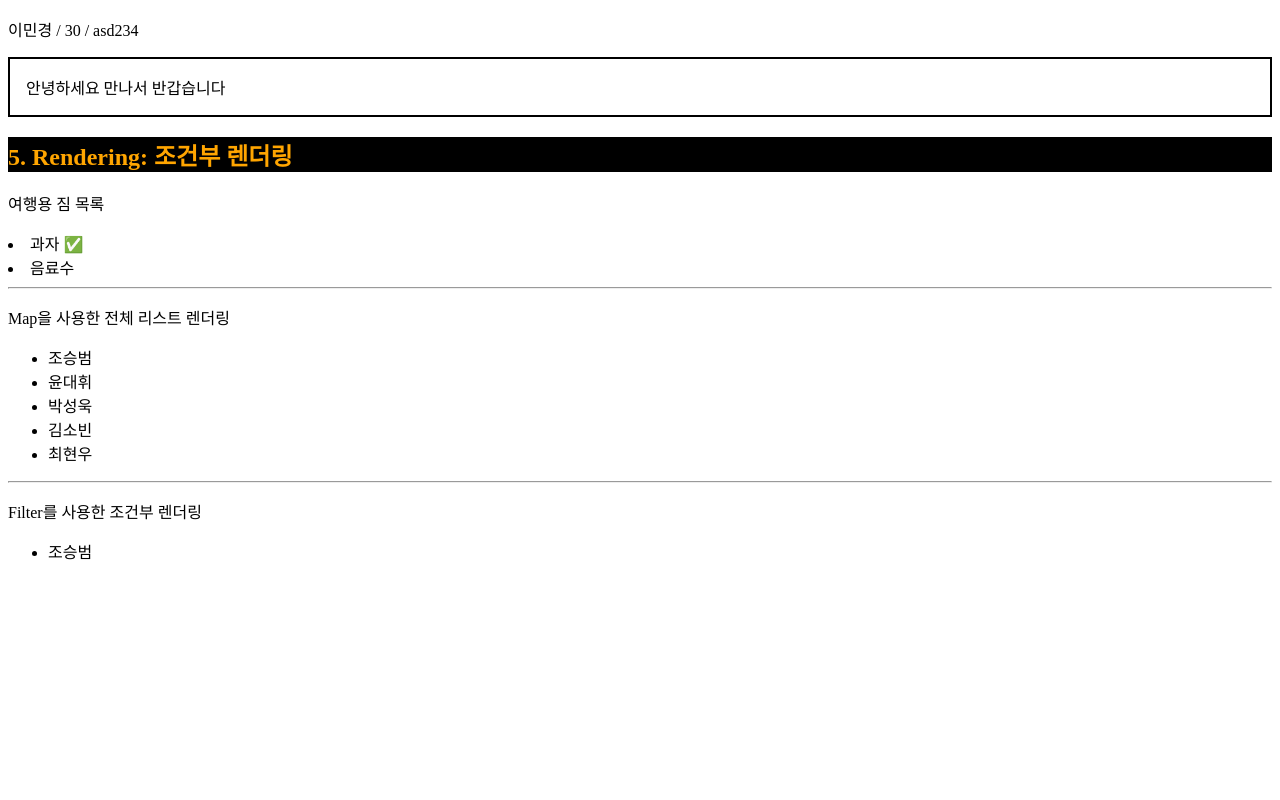
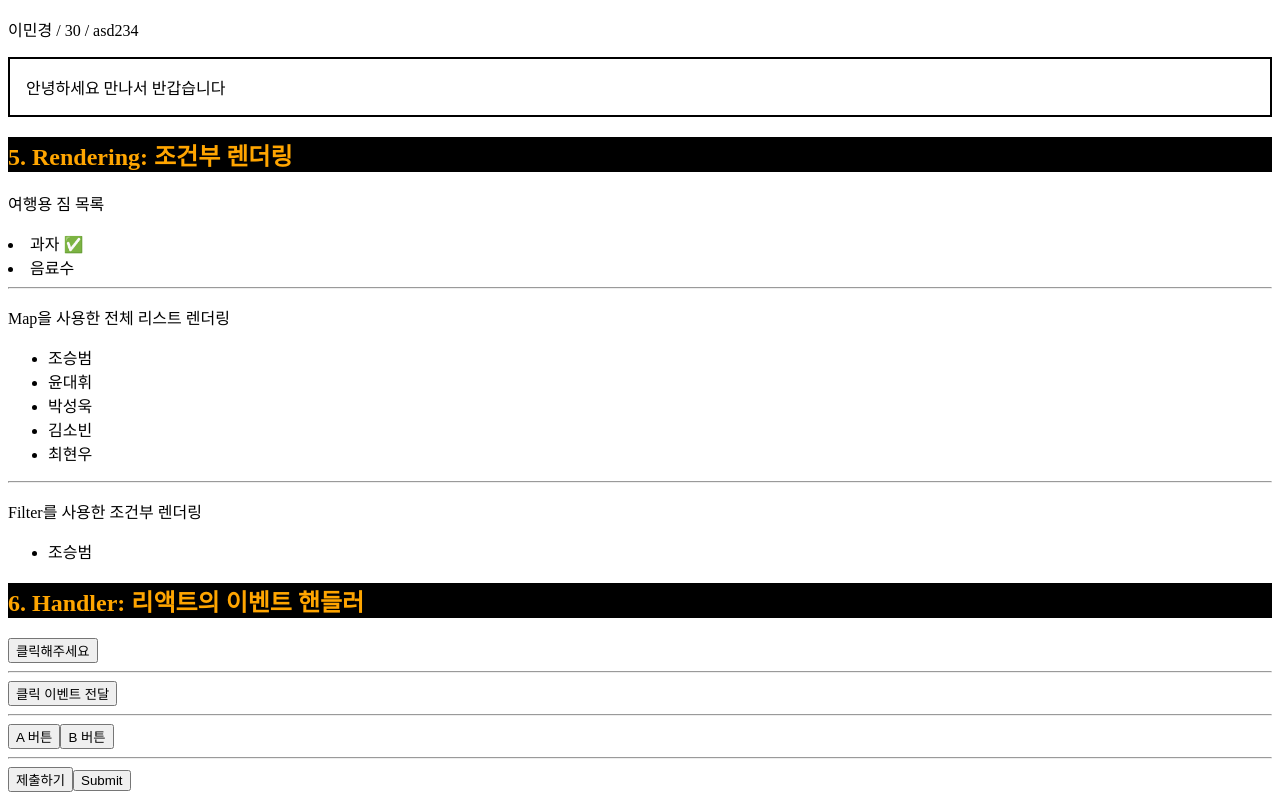
Before and after one commit to ehdgn/k_iot_frontend, a React (Vite) app in the folder f-iot-react/: page / in a window 1280 px wide. Shown: the part 2401-3201 px from the top of the page. Before the commit the page ends 2980 px from the top, so only its background shows below. Built offline with nearby package versions, Linux system fonts and the light colour scheme.

Commit message:
20251030 handler

```diff
--- a/f-iot-react/src/pages/a_basic/H_Props.tsx
+++ b/f-iot-react/src/pages/a_basic/H_Props.tsx
@@ -10,7 +10,7 @@ type User = {
   email: string;
 }
 
-type UserCardProps = { user:User};
+type UserCardProps = { user:User };
 
 // 구조 분해 할당
 const UserCard = ({ user }: UserCardProps) => {
--- /dev/null
+++ b/f-iot-react/src/pages/a_basic/J_Handler.tsx
@@ -0,0 +1,107 @@
+import React from 'react'
+
+//! 이벤트 핸들러
+// : 사용자와 상호작용(클릭, 입력, 제출 등)에 반응하여 실행되는 함수
+
+// HTML) <button onclick={}></button>
+// JSX) <button onClick={}></button> //? camelCase로 작성 + on-이벤트이름
+
+//! 이벤트 등록 방법
+// 1) 함수 이름 전달
+// : <button onClick={handleButtonClick}></button>
+// 2) 익명 함수
+// : <button onClick={() => console.log('클릭')}></button>
+
+//? 함수 호출 X: 호출 시 즉시 실행
+
+//! 이벤트 핸들러 전달
+//@ 자식 컴포넌트
+interface ButtonProps {
+  children: React.ReactNode;
+  onButtonClick: () => void;
+}
+
+// == 이벤트 핸들러를 자식 컴포넌트에 전달 ==
+// 부모 컴포넌트) 이벤트 핸들러를 정의
+// 자식 컴포넌트) 해당 핸들러를 props로 받아 실행
+// >> 이벤트 로직은 부모가 담당, UI는 자식이 담당하는 '역할 분리'
+function ButtonComponent({ children, onButtonClick }: ButtonProps) {
+  return (
+    <button onClick={onButtonClick}>
+      {children}
+    </button>
+  )
+}
+
+//! props.children을 사용하여 이벤트 재사용
+// : 부모 컴포넌트에서 속성(props)로 message 값과
+//    , 해당 컴포넌트 태그들 사이의 내용을 전달받음
+//@ 자식 컴포넌트
+interface ConsoleProps {
+  message: string;
+  children: React.ReactNode;
+}
+
+function ConsoleButton({ message, children }: ConsoleProps) {
+  return (
+    <button onClick={() => console.log(`${message}`)}>
+      {children}
+    </button>
+  )
+}
+
+//@ 부모 컴포넌트
+
+function J_Handler() {
+
+  // 이벤트 핸들러 함수
+  // - handle + 요소 + 행위 (handleButtonClick)
+  // - 요소 + 행위 + handler (buttonClickHandler)
+  function handleButtonClick() {
+    console.log('버튼을 클릭하였습니다.');
+  }
+
+  // 자식 컴포넌트에 전달할 이벤트 핸들러 함수 (화살표 함수 사용 권장)
+  const buttonHandler = () => {
+    console.log('부모로 부터 전달하는 이벤트 핸들러 함수');
+  }
+
+  /*
+    cf) 이벤트 핸들러 명명규칙 (권장 사항)
+    1) on- 시작
+      : props로 전달받는 이벤트 핸들러 (이벤트 바인딩 용)
+      - 컴포넌트 외부에서 전달받는 이벤트 핸들러
+      EX) onButtonClick, onFormSubmit
+    2) -Handler | handler-
+      : 내부 함수 (실제 처리 함수)
+      - 내부에서 정의된 로직 함수
+      EX) buttonClickHandler, formSubmitHandler
+
+  */
+
+  return (
+    <div>
+      <button onClick={handleButtonClick}>클릭해주세요</button>
+      <hr />
+      <ButtonComponent onButtonClick={buttonHandler}>
+        클릭 이벤트 전달
+      </ButtonComponent>
+
+      <hr />
+      <ConsoleButton message='A 버튼 클릭'>A 버튼</ConsoleButton>
+      <ConsoleButton message='B 버튼 클릭'>B 버튼</ConsoleButton>
+
+      <hr />
+      <form onSubmit={(e) => {
+        e.preventDefault(); // 새로고침 방지
+        console.log('전송 완료');
+      }}>
+
+        <button type='submit'>제출하기</button>
+        <input type="submit" />
+      </form>
+    </div>
+  )
+}
+
+export default J_Handler
--- a/f-iot-react/src/pages/a_basic/index.tsx
+++ b/f-iot-react/src/pages/a_basic/index.tsx
@@ -9,6 +9,7 @@ import E_JSX from './E_JSX';
 import G_Props from './G_Props';
 import H_Props from './H_Props';
 import I_Rendering from './I_Rendering';
+import J_Handler from './J_Handler';
 
 const h2Style = {
   backgroundColor: 'black',
@@ -48,6 +49,9 @@ function Index() {
 
       <h2 style={h2Style}>5. Rendering: 조건부 렌더링</h2>
       <I_Rendering />
+
+      <h2 style={h2Style}>6. Handler: 리액트의 이벤트 핸들러</h2>
+      <J_Handler />
     </div>
   )
 }
```
